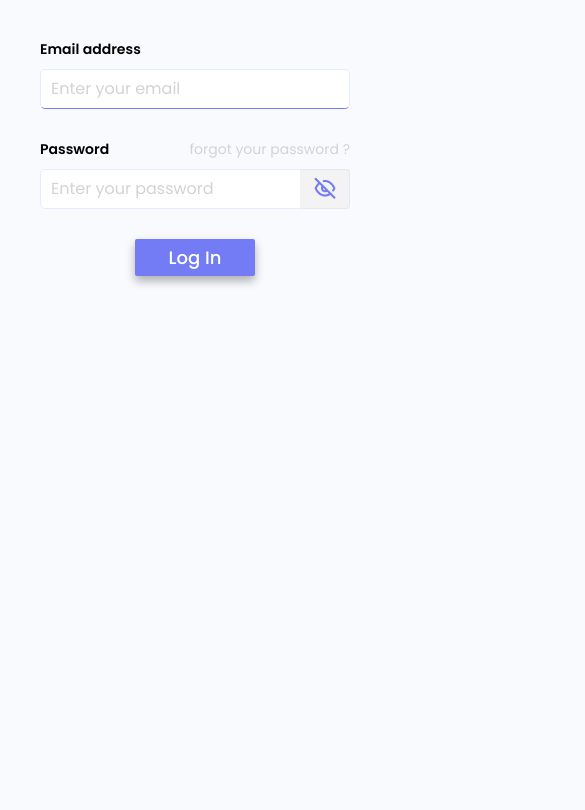
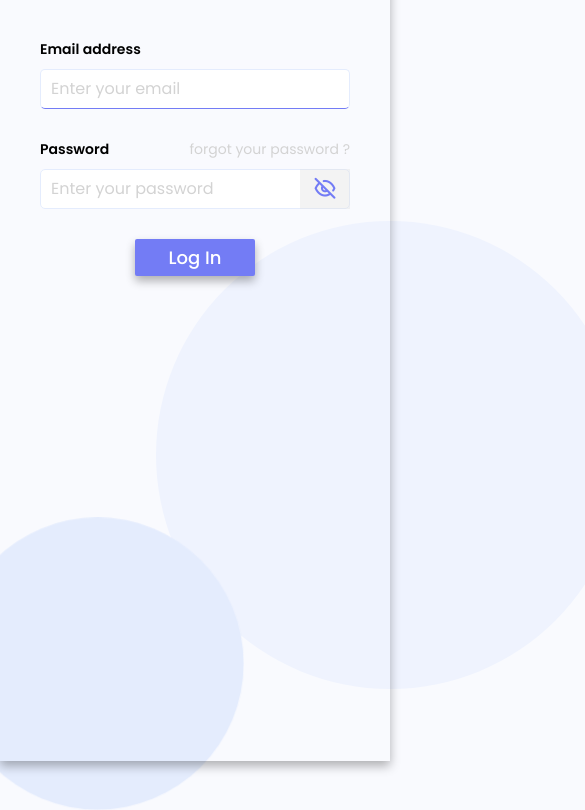
Before and after one commit to login101i/ProGrupa_task, a plain HTML site: page index.html in a window 390 px wide. Shown: the part 83-893 px from the top of the page, 585 px wide, since content can reach past the window. Before the commit the page ends 844 px from the top, so only its background shows below. Drawn offline with nearby package versions, Linux system fonts and the light colour scheme; a web font is replaced by a local one.

Commit message:
styling udpdate

```diff
--- a/mobile.css
+++ b/mobile.css
@@ -4,8 +4,21 @@
 	body {
 		height: 100vh;
 	}
-	.background {
-		display: none;
+	.background,
+	.outer-circle {
+		position: absolute;
+		width: 200vw;
+		height: 200vw;
+		bottom: -10%;
+		left: 0%;
+	}
+	.inner-circle {
+		width: 50vw;
+		height: 50vw;
+		animation: 1s ease-in-out 0s scaleUp forwards;
+		position: absolute;
+				bottom: 0%;
+		left: 0%;
 	}
 	.container {
 		width: 100vw;
@@ -20,10 +33,13 @@
 		position: absolute;
 		top: 400px;
 	}
+	.container form {
+		background-color: transparent;
+	}
 
 	.form {
 		width: 100%;
-		height:100%;
+		height: 100%;
 		display: flex;
 		justify-content: flex-start;
 		flex-direction: column;
```
